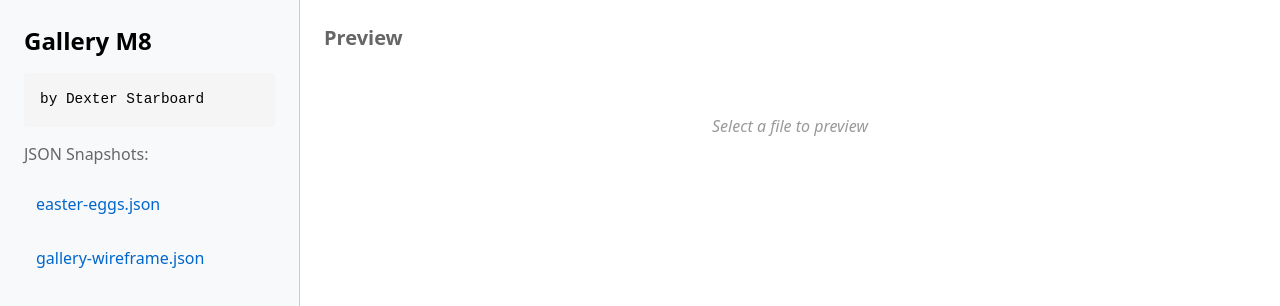
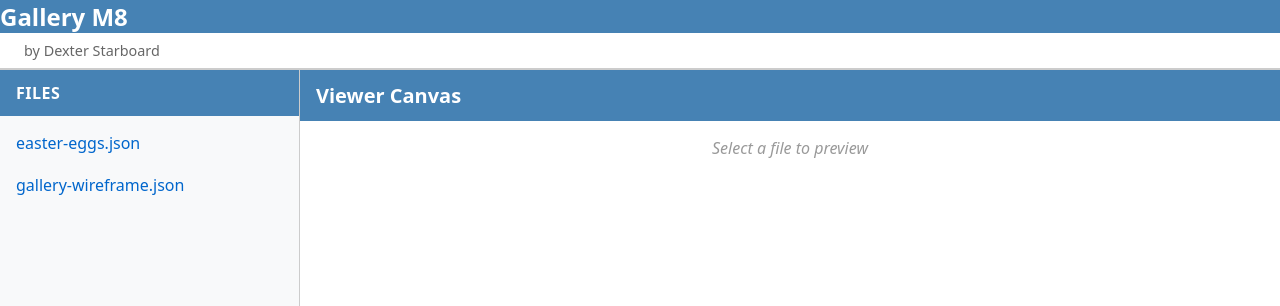
Before and after one commit to rsbohn/gallery-m8, a plain HTML site: page index.html in a window 1280 px wide. Shown: the top 306 px of the page. Drawn offline with Linux system fonts and the light colour scheme.

Commit message:
refactor: enhance layout and styling of index.html for improved UI

```diff
--- a/index.html
+++ b/index.html
@@ -12,44 +12,72 @@
       padding: 0;
       height: 100vh;
       overflow: hidden;
+      display: flex;
+      flex-direction: column;
+    }
+    .header {
+      padding: 0;
+      border-bottom: 2px solid #ccc;
+      background: #fff;
+    }
+    .header h1 {
+      margin: 0;
+      padding: 0;
+      font-size: 1.5rem;
+      background-color: steelblue;
+      color: white;
+    }
+    .header .subtitle {
+      margin: 0;
+      padding: 0.5rem 1.5rem;
+      font-size: 0.9rem;
+      color: #666;
     }
     .container {
       display: flex;
-      height: 100vh;
+      flex: 1;
+      overflow: hidden;
     }
     .sidebar {
       width: 300px;
       border-right: 1px solid #ccc;
-      padding: 1.5rem;
+      padding: 0;
       overflow-y: auto;
       background: #f8f9fa;
     }
+    .sidebar h2 {
+      margin: 0;
+      padding: 0.75rem 1rem;
+      font-size: 1rem;
+      background-color: steelblue;
+      color: white;
+      text-transform: uppercase;
+      letter-spacing: 0.5px;
+    }
     .preview {
       flex: 1;
-      padding: 1.5rem;
+      padding: 0;
       overflow-y: auto;
       background: #fff;
     }
-    h1 {
-      margin: 0 0 1rem 0;
-      font-size: 1.5rem;
-    }
-    h2 {
-      margin: 0 0 1rem 0;
+    .preview h2 {
+      margin: 0;
+      padding: 0.75rem 1rem;
       font-size: 1.25rem;
-      color: #666;
+      background-color: steelblue;
+      color: white;
     }
     ul {
       list-style: none;
-      padding: 0;
+      padding: 0.5rem;
       margin: 0;
     }
     li {
-      margin-bottom: 0.5rem;
+      margin-bottom: 0.25rem;
     }
     .file-link {
       display: block;
-      padding: 0.75rem;
+      padding: 0.5rem;
       text-decoration: none;
       color: #0066cc;
       border-radius: 4px;
@@ -70,6 +98,9 @@
       font-size: 0.9rem;
       line-height: 1.5;
     }
+    #preview-content {
+      padding: 1rem;
+    }
     .empty-state {
       color: #999;
       text-align: center;
@@ -79,17 +110,19 @@
   </style>
 </head>
 <body>
+  <div class="header">
+    <h1>Gallery M8</h1>
+    <p class="subtitle">by Dexter Starboard</p>
+  </div>
   <div class="container">
     <div class="sidebar">
-      <h1>Gallery M8</h1>
-      <pre>by Dexter Starboard</pre>
-      <p style="margin-bottom: 1rem; color: #666;">JSON Snapshots:</p>
+      <h2>Files</h2>
       <ul id="file-list">
         <li class="empty-state" style="padding: 1rem;">Loading files...</li>
       </ul>
     </div>
     <div class="preview">
-      <h2 id="preview-title">Preview</h2>
+      <h2 id="preview-title">Viewer Canvas</h2>
       <div id="preview-content" class="empty-state">Select a file to preview</div>
     </div>
   </div>
```
